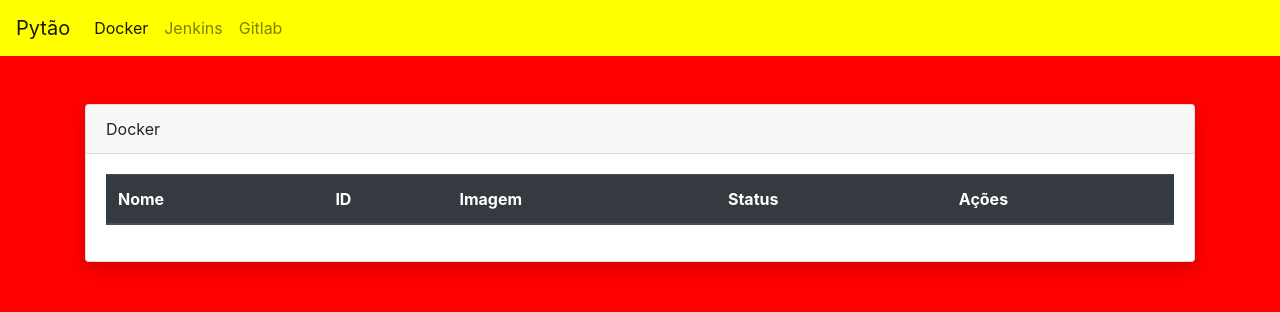
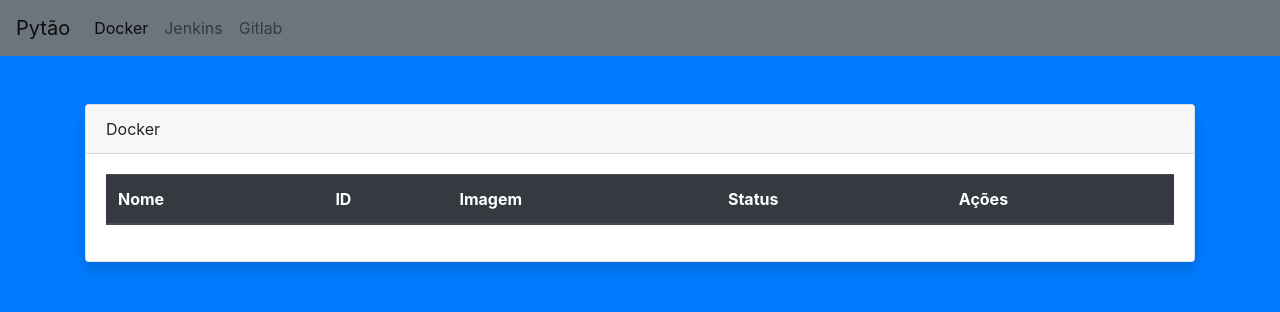
Before and after one commit to williamloliveira/dashboard-1, a Flask app: page /docker in a window 1280 px wide. Shown: the top 312 px of the page. Run offline with Flask 2, Linux system fonts and the light colour scheme; lists and menus that the app fills with data are empty; some libraries are stand-ins or nearby versions.

Commit message:
dashboard

```diff
--- a/templates/index.html
+++ b/templates/index.html
@@ -11,18 +11,6 @@
 
   <link rel="stylesheet" href="https://stackpath.bootstrapcdn.com/bootstrap/4.3.1/css/bootstrap.min.css"
     integrity="sha384-ggOyR0iXCbMQv3Xipma34MD+dH/1fQ784/j6cY/iJTQUOhcWr7x9JvoRxT2MZw1T" crossorigin="anonymous">
-
-  <style>
-
-    .bg-primary {
-      background-color: red !important;
-    }
-
-    .bg-secondary {
-      background-color: yellow !important;
-    }
-
-  </style>
 
 </head>
 
```
